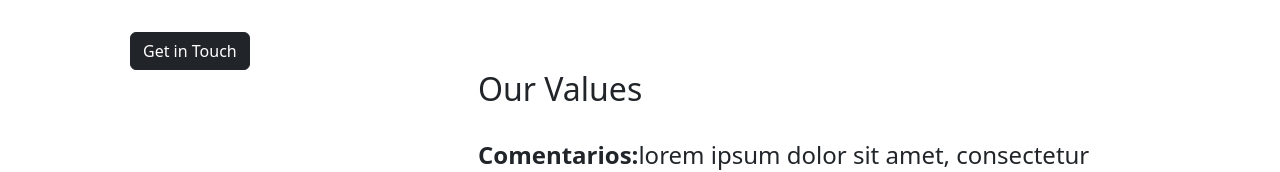
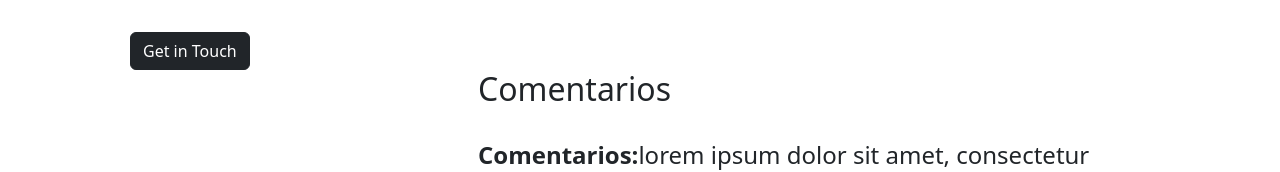
Before and after one commit to matiashernandev/react-hitbugApp, a React (Vite) app: page /about in a window 1280 px wide. Shown: the part 358-530 px from the top of the page. Built offline with nearby package versions, Linux system fonts and the light colour scheme; no server answers.

Commit message:
update about

```diff
--- a/src/pages/About.jsx
+++ b/src/pages/About.jsx
@@ -37,7 +37,7 @@ function Login() {
                             <span class="glyphicon glyphicon-globe logo slideanim"></span>
                         </div>
                         <div class="col-sm-8">
-                            <h2>Our Values</h2>
+                            <h2>Comentarios</h2>
                             <br />
                             <h4>
                                 <strong>Comentarios:</strong>lorem ipsum dolor
```
